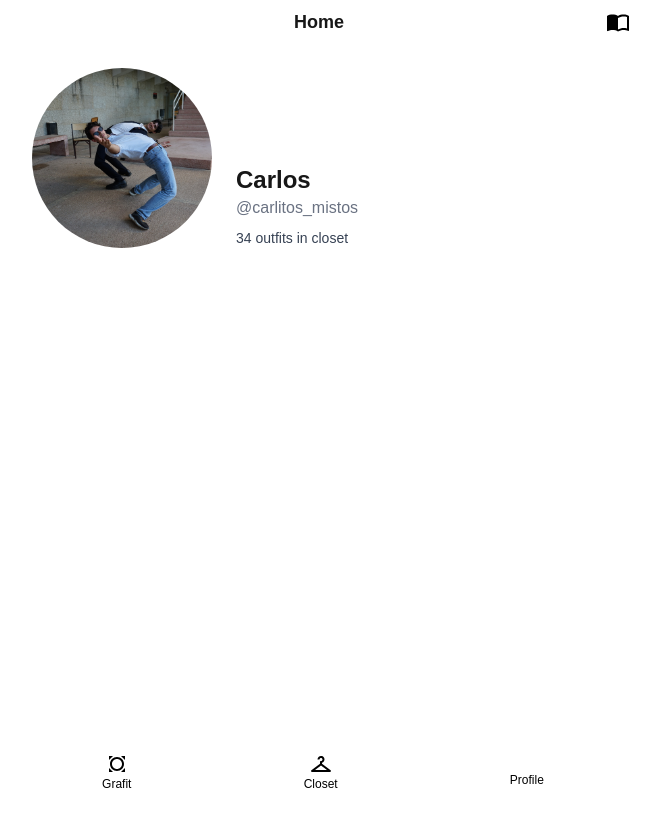
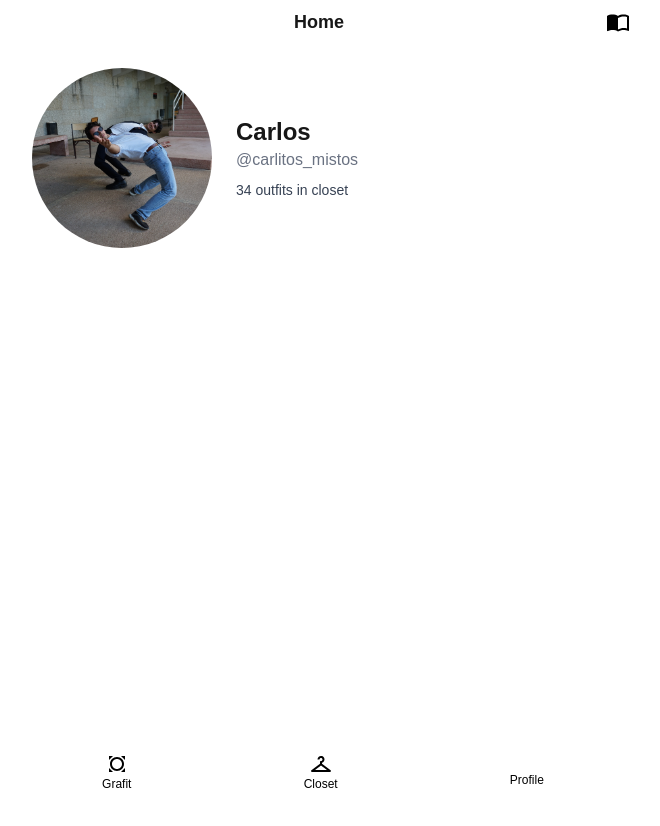
Before and after one commit to Carlos-oficial/GraShift, a Next.js app: page /profile in a window 1280 px wide. Shown: the top 826 px of the page, without its empty margins (317-977 px from the left). Built offline with nearby package versions, Linux system fonts and the light colour scheme; some icons are missing.

Commit message:
tweak tweak tweak raul

```diff
--- a/app/components/ProfileHeader.tsx
+++ b/app/components/ProfileHeader.tsx
@@ -14,7 +14,7 @@ export default function ProfileHeader({
   outfitCount,
 }: ProfileHeaderProps) {
   return (
-    <div className="flex flex-col sm:flex-row items-center sm:items-end gap-4 sm:gap-6 p-4 md:p-6">
+    <div className="flex flex-col sm:flex-row items-center sm:items-center gap-4 sm:gap-6 p-4 md:p-6">
       <ResponsiveAvatar imageSrc={imageSrc} />
 
       <div className="text-center sm:text-left">
```
